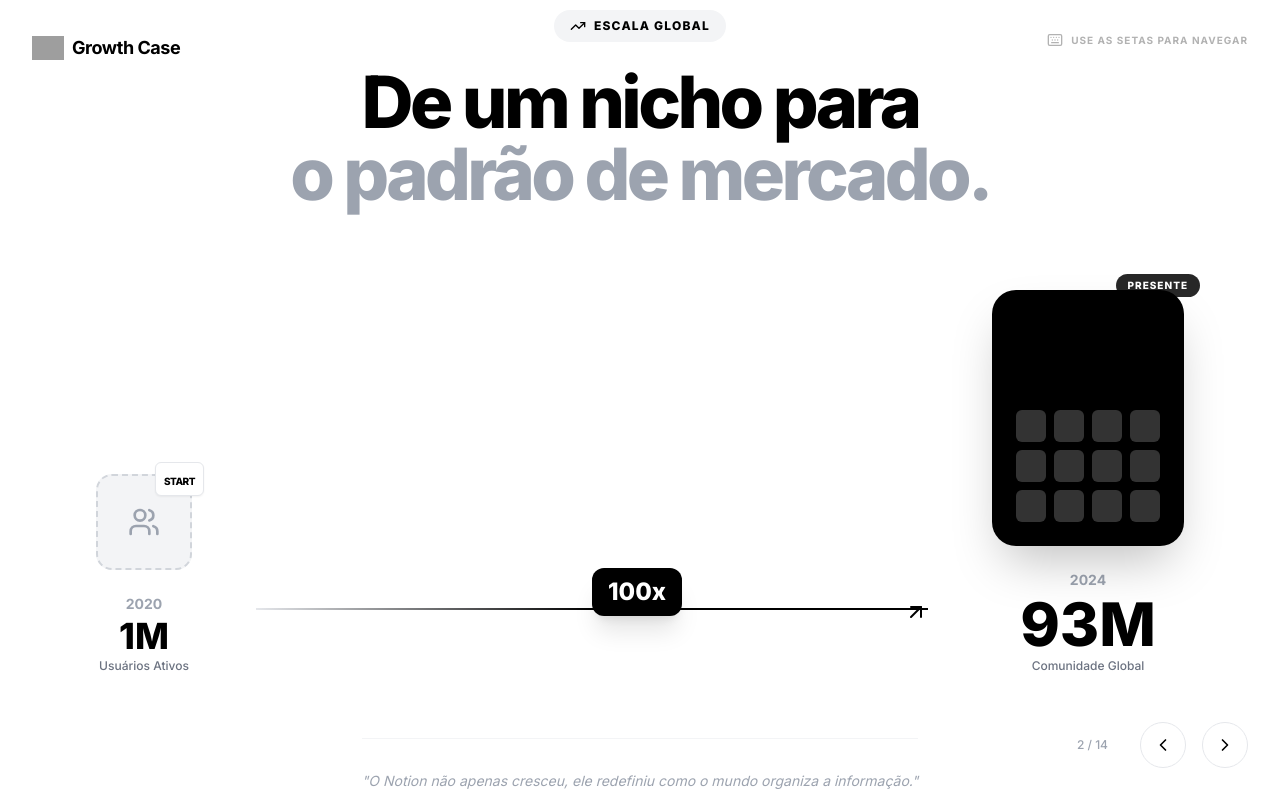
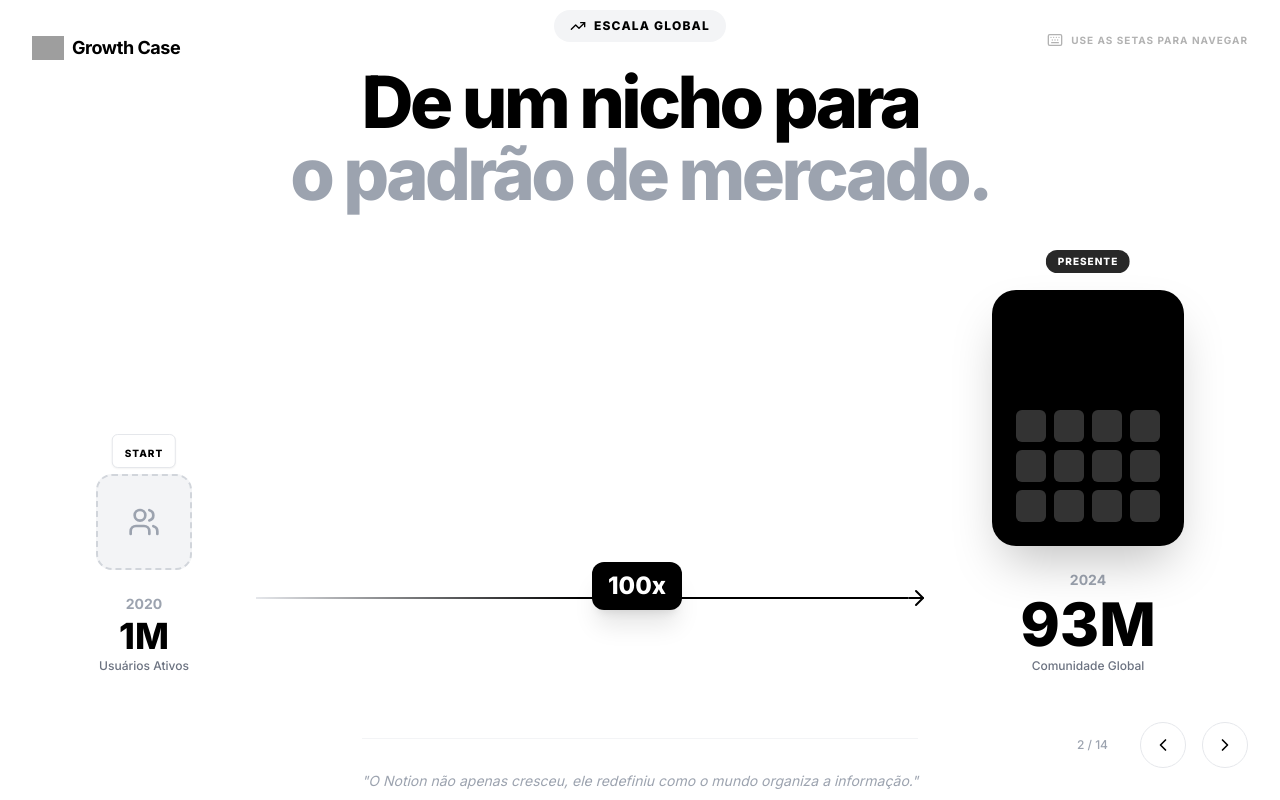
Before and after one commit to mouratothi/case-notion-2026, a React (Vite) app: page / in a window 1280 px wide. Both pictures are taken after a click on the button 1225 px from the left and 745 px from the top of the page. Built offline with nearby package versions, Linux system fonts and the light colour scheme; grey boxes are pictures that could not be loaded.

Commit message:
feat(GrowthStatsSlide): Add "Start" label to 2020 metric
Adds a visual indicator to the "2020 - O Alicerce" section, clarifying it as the starting point for the growth stats. Also updates the `ArrowUpRight` icon to `ArrowRight` for consistency.

```diff
--- a/components/GrowthStatsSlide.tsx
+++ b/components/GrowthStatsSlide.tsx
@@ -1,7 +1,7 @@
 
 import React, { useState, useEffect } from 'react';
-import { motion, useSpring, useTransform, animate } from 'framer-motion';
-import { TrendingUp, Users, ArrowUpRight } from 'lucide-react';
+import { motion, animate } from 'framer-motion';
+import { TrendingUp, Users, ArrowRight } from 'lucide-react';
 import { SlideProps } from '../types';
 
 const Counter = ({ value, duration = 2 }: { value: number, duration?: number }) => {
@@ -47,18 +47,18 @@
           initial={{ opacity: 0, y: 50 }}
           animate={{ opacity: 1, y: 0 }}
           transition={{ delay: 0.2 }}
-          className="flex flex-col items-center group"
+          className="flex flex-col items-center group relative"
         >
           <div className="relative mb-6">
+            <div className="absolute -top-10 left-1/2 -translate-x-1/2 bg-white border border-gray-200 px-3 py-1 rounded-md shadow-sm z-10 whitespace-nowrap">
+               <span className="text-[10px] font-black uppercase tracking-widest text-black">Start</span>
+            </div>
             <motion.div
               className="w-24 h-24 bg-gray-100 border-2 border-dashed border-gray-300 rounded-2xl flex items-center justify-center group-hover:border-black transition-colors"
               whileHover={{ scale: 1.05 }}
             >
               <Users className="w-8 h-8 text-gray-400 group-hover:text-black transition-colors" />
             </motion.div>
-            <div className="absolute -top-3 -right-3 bg-white border border-gray-200 px-2 py-1 rounded-md shadow-sm">
-               <span className="text-[10px] font-black uppercase tracking-tighter">Start</span>
-            </div>
           </div>
 
           <div className="text-center">
@@ -72,22 +72,32 @@
 
         {/* O Multiplicador (Caminho) */}
         <div className="hidden md:flex flex-col items-center justify-center flex-1 pb-16 px-4">
-           <motion.div
-             initial={{ scaleX: 0 }}
-             animate={{ scaleX: 1 }}
-             transition={{ duration: 1, delay: 0.5 }}
-             className="w-full h-[2px] bg-gradient-to-r from-gray-200 via-black to-black relative"
-           >
+           <div className="w-full relative flex items-center">
               <motion.div
-                initial={{ opacity: 0, y: 10 }}
-                animate={{ opacity: 1, y: -40 }}
-                transition={{ delay: 1.2 }}
-                className="absolute left-1/2 -translate-x-1/2 bg-black text-white px-4 py-2 rounded-xl text-2xl font-black shadow-xl"
+                initial={{ scaleX: 0 }}
+                animate={{ scaleX: 1 }}
+                transition={{ duration: 1, delay: 0.5 }}
+                className="flex-1 h-[2px] bg-gradient-to-r from-gray-200 via-black to-black origin-left"
+              />
+              <motion.div
+                initial={{ opacity: 0 }}
+                animate={{ opacity: 1 }}
+                transition={{ delay: 1.4 }}
+                className="flex-shrink-0 -ml-1"
+              >
+                <ArrowRight className="w-6 h-6 text-black" />
+              </motion.div>
+
+              {/* Badge 100x Centralizado na linha */}
+              <motion.div
+                initial={{ opacity: 0, y: 20 }}
+                animate={{ opacity: 1, y: 0 }}
+                transition={{ delay: 1.2, type: "spring", stiffness: 200 }}
+                className="absolute left-1/2 -translate-x-1/2 top-[-24px] bg-black text-white px-4 py-2 rounded-xl text-2xl font-black shadow-xl z-20"
               >
                 100x
               </motion.div>
-              <ArrowUpRight className="absolute right-0 -top-2 w-6 h-6 text-black" />
-           </motion.div>
+           </div>
         </div>
 
         {/* 2024 - A Explosão */}
@@ -95,11 +105,14 @@
           initial={{ opacity: 0, y: 50 }}
           animate={{ opacity: 1, y: 0 }}
           transition={{ delay: 0.8 }}
-          className="flex flex-col items-center"
+          className="flex flex-col items-center group relative"
         >
           <div className="relative mb-6">
+            <div className="absolute -top-10 left-1/2 -translate-x-1/2 bg-black text-white px-3 py-1 rounded-full text-[10px] font-black uppercase tracking-widest animate-pulse z-10 whitespace-nowrap">
+               Presente
+            </div>
             <motion.div
-              className="w-48 h-64 bg-black rounded-3xl flex items-end p-6 overflow-hidden shadow-2xl"
+              className="w-48 h-64 bg-black rounded-3xl flex items-end p-6 overflow-hidden shadow-2xl group-hover:scale-[1.02] transition-transform"
               initial={{ height: 0 }}
               animate={{ height: 256 }}
               transition={{ delay: 1, duration: 0.8, ease: "easeOut" }}
@@ -110,9 +123,6 @@
                  ))}
               </div>
             </motion.div>
-            <div className="absolute -top-4 -right-4 bg-black text-white px-3 py-1 rounded-full text-[10px] font-black uppercase tracking-widest animate-pulse">
-               Presente
-            </div>
           </div>
 
           <div className="text-center">
```
